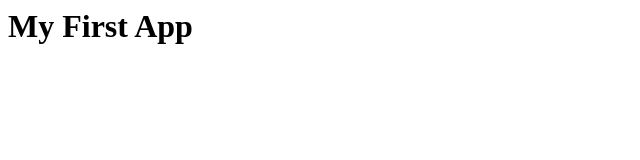
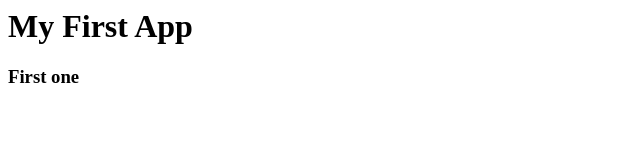
Before and after one commit to IsharaNethmini/my_first_app, a plain HTML site: page index.html in a window 1280 px wide. Shown: the full height of the page, 0-640 px from the left. Drawn offline with Linux system fonts and the light colour scheme.

Commit message:
Add body

```diff
--- a/index.html
+++ b/index.html
@@ -4,6 +4,7 @@
 
 <body>
     <h1> My First App </h1>
+    <h3> First one </h3>
 </body>
 
 </html>
```
